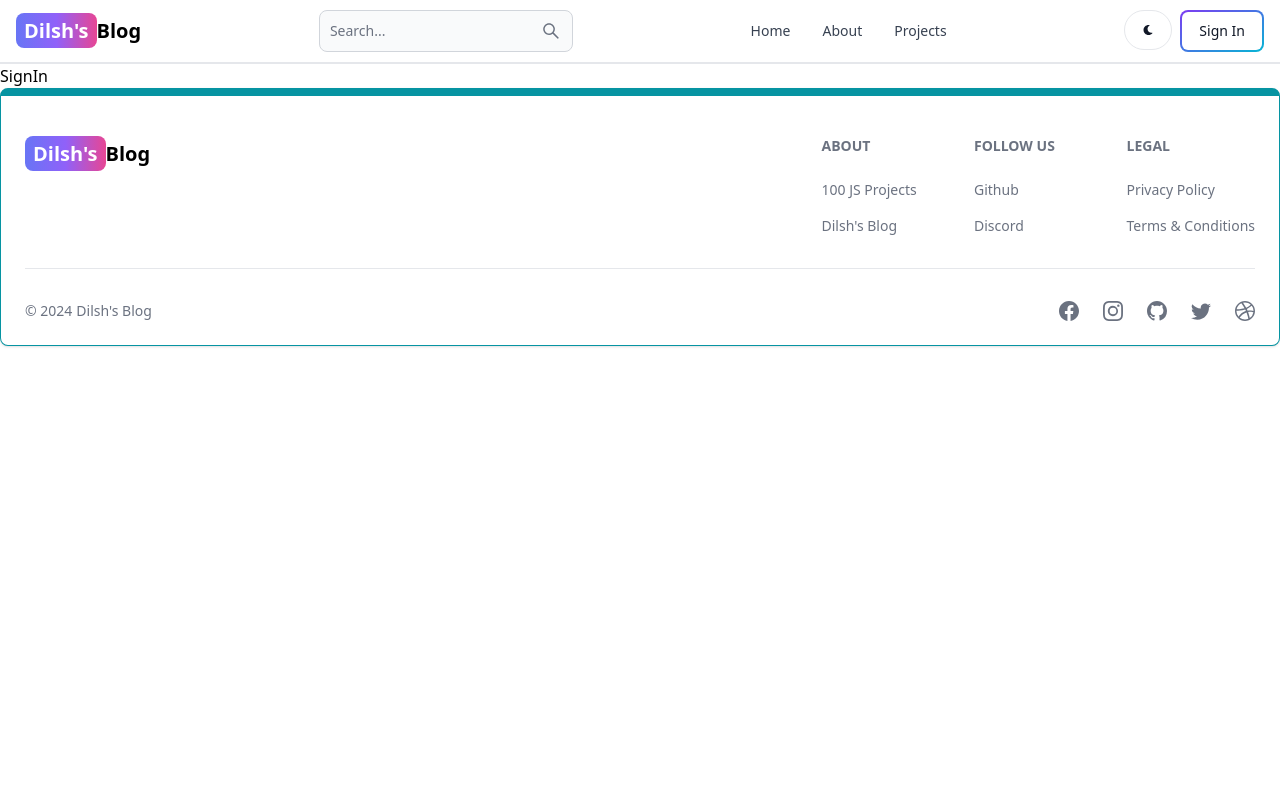
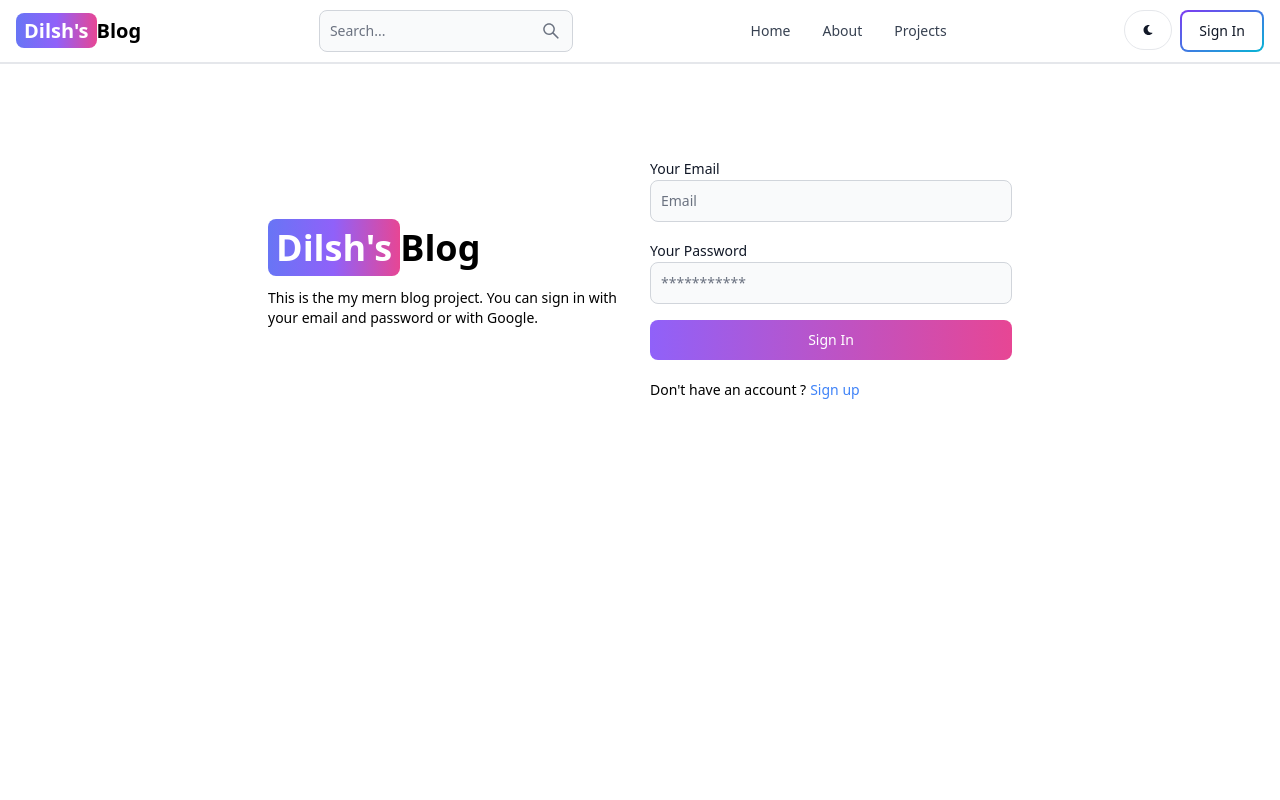
Before and after one commit to DilshaniNK/mern-blog, a React (Vite) app in the folder client/: page /sign-in in a window 1280 px wide. Shown: the top 800 px of the page. Built offline with nearby package versions, Linux system fonts and the light colour scheme.

Commit message:
complete signin functionality

```diff
--- a/client/src/pages/SignIn.jsx
+++ b/client/src/pages/SignIn.jsx
@@ -1,7 +1,106 @@
-import React from 'react'
+import React, { useState } from 'react'
+import { Link, useNavigate } from 'react-router-dom'
+import { Alert, Button, Label, Spinner, TextInput } from 'flowbite-react'
+
 
 export default function SignIn() {
+  const [formData, setFormData] = useState({});
+  const [errorMessage, seterrorMessage] = useState(null);
+  const [loading, setLoading] = useState(false);
+  const navigate = useNavigate();
+  const handleChange = (e) =>{
+    setFormData({...formData, [e.target.id]: e.target.value.trim()});
+  };
+  const handleSubmit = async (e)=>{
+    e.preventDefault()
+    if( !formData.email || !formData.password ){
+      return seterrorMessage('Please fill out  all fields')
+    }
+    try{
+      setLoading(true);
+      const res = await fetch('/api/auth/signin',{
+        method: 'POST',
+        headers: {'Content-Type': 'application/json'},
+        body:JSON.stringify(formData),
+      })
+      const data = await res.json();
+      if(data.success === false){
+        return seterrorMessage(data.message);
+      }
+      setLoading(false)
+      if(res.ok){
+        navigate('/')
+      }
+    }catch (error){
+      seterrorMessage(error.message);
+      setLoading(false);
+
+    }
+  }
   return (
-    <div>SignIn</div>
+    <div className='min-h-screen mt-20'>
+      <div className="flex p-3 max-w-3xl mx-auto flex-col md:flex-row md:items-center gap-5">
+        {/*left */}
+        <div className="flex-1">
+
+        <Link to="/" className=' font-bold dark:text-white text-4xl'>
+          <span className='px-2 py-1 bg-gradient-to-r from-indigo-500 via-purple-500 to-pink-500 rounded-lg text-white'>Dilsh's</span>
+          Blog
+        </Link>
+        <p className='text-sm mt-5'>
+          This is the my mern blog project. You can sign in with your email and password or with Google.
+        </p>
+
+        </div>
+        {/* right */}
+        <div className="flex-1">
+          <form className='flex flex-col gap-4' onSubmit={handleSubmit  }>
+
+            <div>
+              <Label value='Your Email'/>
+              <TextInput
+                type='email'
+                placeholder='Email'
+                id='email'
+                onChange={handleChange}
+                />
+            </div>
+            <div>
+              <Label value='Your Password'/>
+              <TextInput
+                type='password'
+                placeholder='***********'
+                id='password'
+                onChange={handleChange}
+                />
+            </div>
+            <Button gradientDuoTone='purpleToPink' type='submit' disabled={loading}>
+             {
+                loading ? (
+                  <>
+                    <Spinner size='sm'/>
+                    <span className='pl-3'>Loading...</span>
+                  </>
+                ) : 'Sign In'
+             }
+            </Button>
+          </form>
+          <div className="flex gap-1 text-sm mt-5">
+            <span>Don't have an account ?</span>
+            <Link to='/sign-up' className='text-blue-500'>
+              Sign up
+            </Link>
+
+          </div>
+          {
+            errorMessage && (
+              <Alert className='mt-4' color='failure'>
+                {errorMessage}
+              </Alert>
+            )
+          }
+        </div>
+      </div>
+    </div>
   )
 }
```
